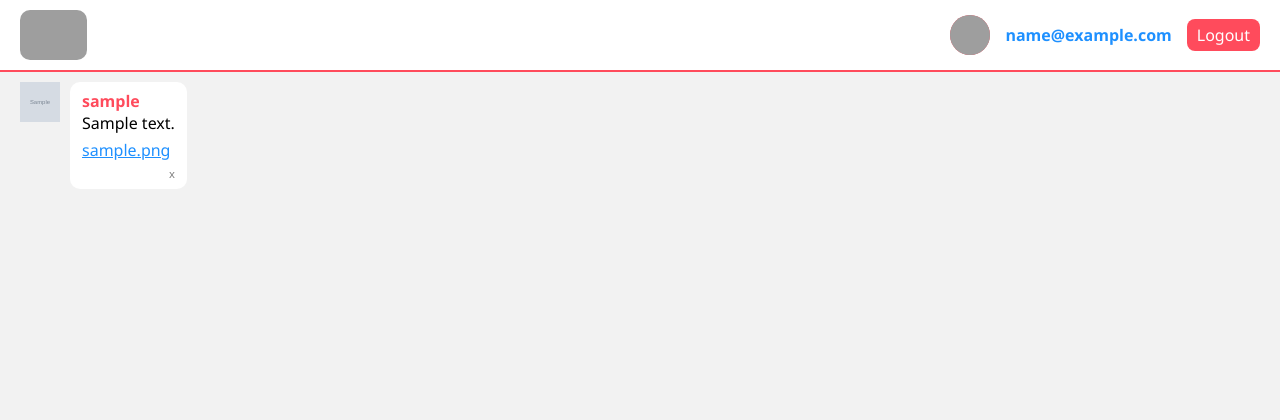
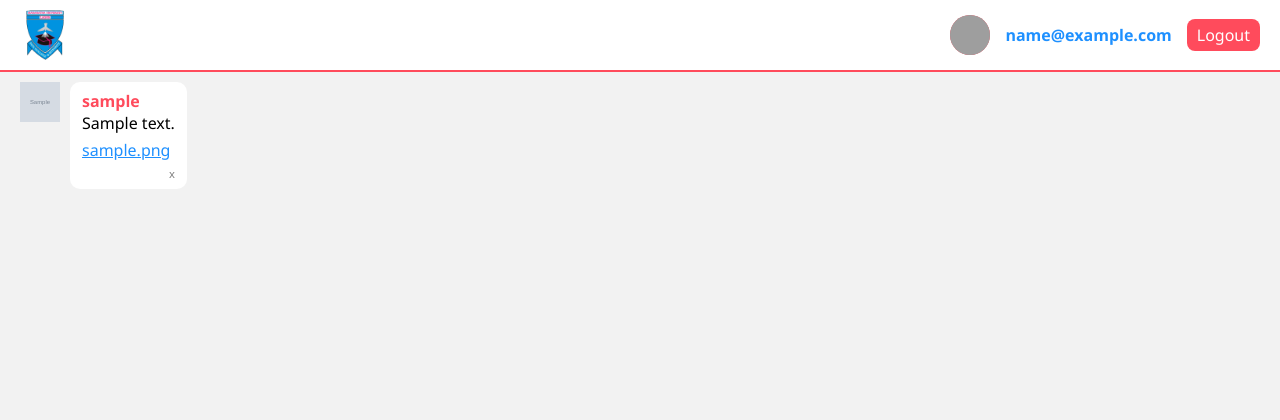
Before and after one commit to Zu-ty/MUL-CHAT, a Flask app: page /chat/1 in a window 1280 px wide. Shown: the top 420 px of the page. Run offline with Flask 3, Linux system fonts and the light colour scheme; the visitor is signed in with stand-in values (Sample User, id 1); tables that the repository leaves empty hold one stand-in row (values such as "Sample post"); grey boxes marked "Sample" are stand-in pictures; some libraries are stand-ins or nearby versions; grey boxes are pictures that could not be loaded.

Commit message:
Update header image source in chat template

```diff
--- a/templates/chat.html
+++ b/templates/chat.html
@@ -10,7 +10,7 @@
 <body>
   <!-- Header -->
   <header class="chat-header">
-    <img src="{{ url_for('static', filename='img/header-banner.png') }}" alt="Banner" class="header-img">
+    <img src="{{ url_for('static', filename='images.jpeg') }}" alt="Banner" class="header-img">
     <div class="profile-container">
       {% if session.get('username') %}
         <div class="avatar" onclick="window.location.href='{{ url_for('profile') }}'">
```
